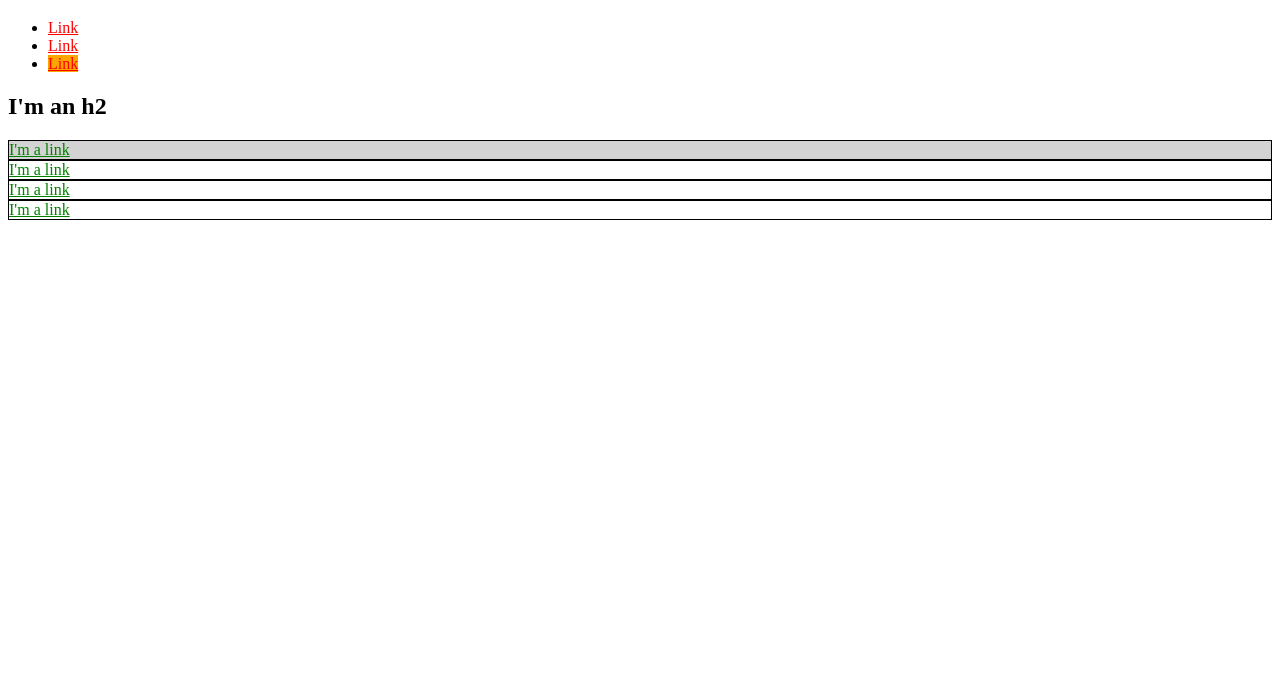
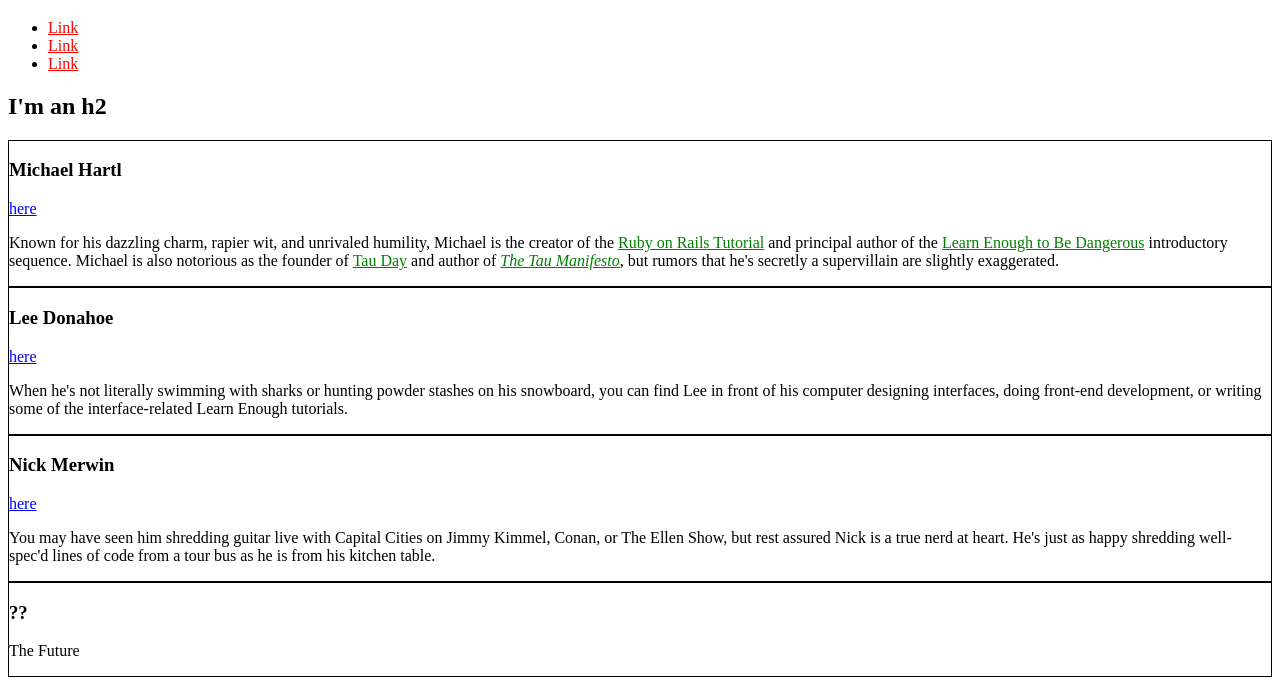
Before and after one commit to StefanClaussen/SampleCSSWebsite, a plain HTML site: page index.html in a window 1280 px wide. Shown: the part 61-756 px from the top of the page. Drawn offline with Linux system fonts and the light colour scheme.

Commit message:
Complete ending chapter 2

```diff
--- a/index.html
+++ b/index.html
@@ -4,19 +4,21 @@
     <title>Test Page: Don't Panic</title>
     <meta charset="utf-8">
     <style>
+      /* GLOBAL STYLES */
       a {
-        color: red
+        color: red;
       }
-      #h1 {
-        background-color: orange;
+
+      /* SOCIAL STYLES */
+      .social-link {
+        color: blue;
       }
-      #exec-bio {
-        background-color: lightgray;
-      }
+
+      /* BIO STYLES */
       .bio-box {
         border: 1px solid black;
       }
-      .bio-box a {
+      .bio-copy a {
         color: green;
       }
     </style>
@@ -31,22 +33,58 @@
         <a href="http://example.com/">Link</a>
       </li>
       <li>
-        <a href="http://example.com/", id="h1">Link</a>
+        <a href="http://example.com/">Link</a>
       </li>
     </ul>
-
     <h2>I'm an h2</h2>
-    <div id="exec-bio" class="bio-box">
-      <a href="http://example.com/">I'm a link</a>
+    <div class="bio-box">
+      <h3>Michael Hartl</h3>
+      <a href="http://twitter.com/mhartl" class="social-link">here</a>
+      <div class="bio-copy">
+      <p>
+        Known for his dazzling charm, rapier wit, and unrivaled humility,
+        Michael is the creator of the
+        <a href="https://www.railstutorial.org/">Ruby on Rails
+        Tutorial</a> and principal author of the
+        <a href="https://learnenough.com/">
+        Learn Enough to Be Dangerous</a> introductory sequence. Michael
+        is also notorious as the founder of
+        <a href="http://tauday.com/">Tau Day</a> and author of
+        <a href="http://tauday.com/tau-manifesto"><em>The Tau
+        Manifesto</em></a>, but rumors that he's secretly a supervillain
+        are slightly exaggerated.
+      </p>
+      </div>
     </div>
     <div class="bio-box">
-      <a href="http://example.com/">I'm a link</a>
+      <h3>Lee Donahoe</h3>
+      <a href="https://twitter.com/leedonahoe" class="social-link">here</a>
+      <div class="bio-copy">
+      <p>
+        When he's not literally swimming with sharks or hunting powder stashes on
+        his snowboard, you can find Lee in front of his computer designing
+        interfaces, doing front-end development, or writing some of the
+        interface-related Learn Enough tutorials.
+      </p>
+      </div>
     </div>
     <div class="bio-box">
-      <a href="http://example.com/">I'm a link</a>
+      <h3>Nick Merwin</h3>
+      <a href="https://twitter.com/nickmerwin" class="social-link">here</a>
+      <div class="bio-copy">
+        <p>
+          You may have seen him shredding guitar live with Capital Cities on Jimmy
+          Kimmel, Conan, or The Ellen Show, but rest assured Nick is a true nerd at
+          heart. He's just as happy shredding well-spec'd lines of code from a tour
+          bus as he is from his kitchen table.
+        </p>
+      </div>
     </div>
     <div class="bio-box">
-      <a href="http://example.com/">I'm a link</a>
+      <h3>??</h3>
+      <p>
+        The Future
+      </p>
     </div>
   </body>
 </html>
```
